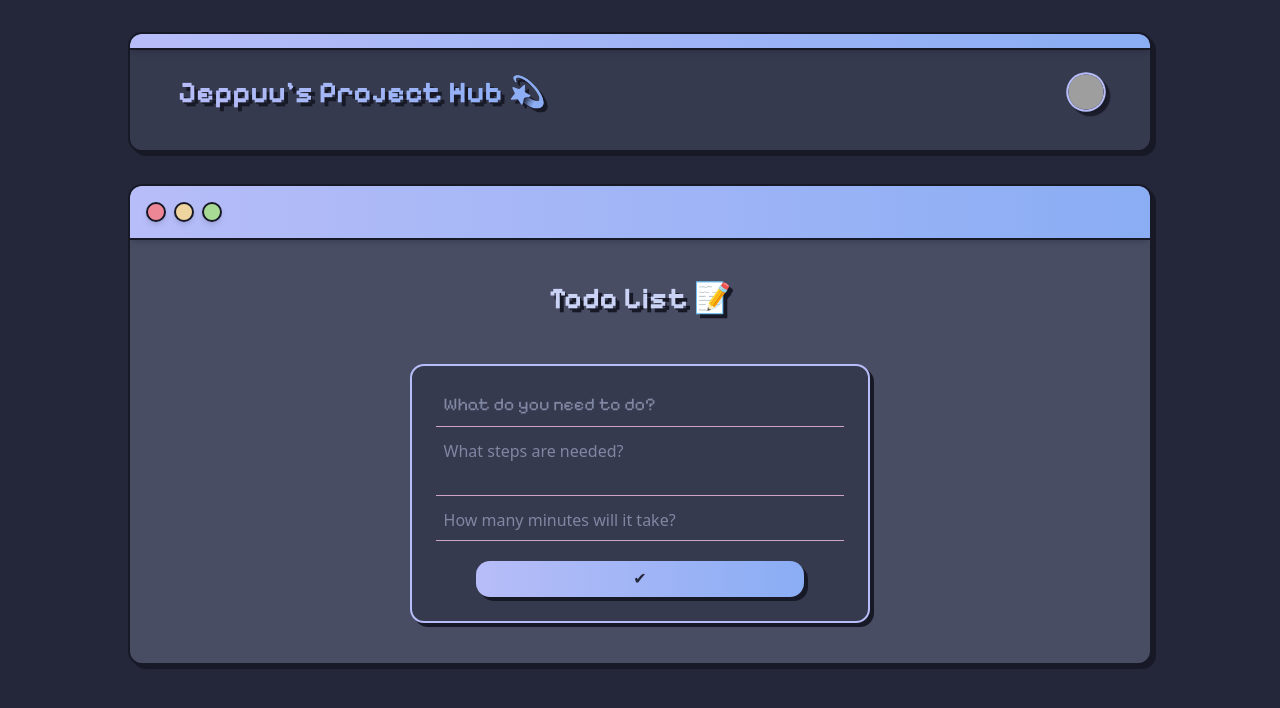
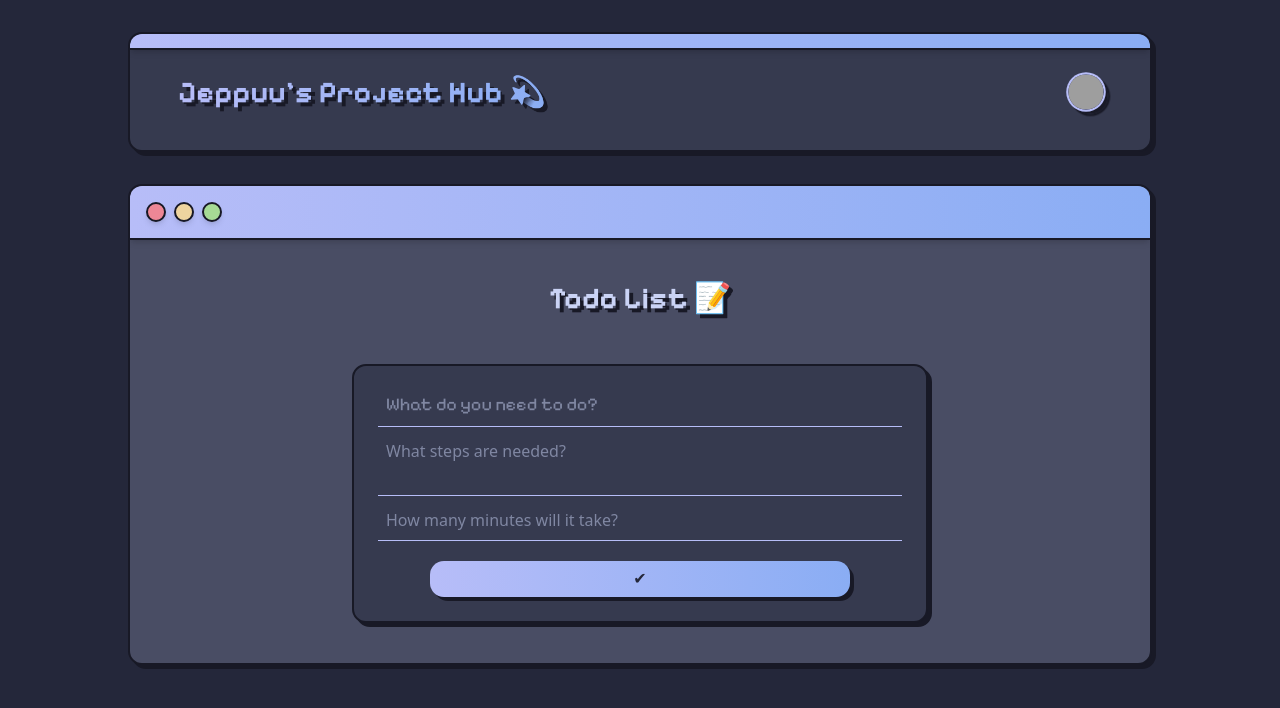
Before and after one commit to Jeppuu/project-hub, a Next.js app: page /projects/todo in a window 1280 px wide. Shown: the top 708 px of the page. Built offline with nearby package versions, Linux system fonts and the light colour scheme; grey boxes are pictures that could not be loaded.

Commit message:
change border color

```diff
--- a/src/components/todo/todoInput.tsx
+++ b/src/components/todo/todoInput.tsx
@@ -27,16 +27,16 @@ const TodoInput = ({ onAdd }: TodoInputProps) => {
   };
 
   return (
-    <div className="w-[80%] max-w-xl mx-auto flex flex-col gap-3 items-center bg-surface-0 border-2 border-lavender rounded-xl p-6 drop-shadow-solid-crust">
+    <div className="w-full max-w-xl mx-auto flex flex-col gap-3 items-center bg-surface-0 border-2 border-crust rounded-xl p-6 drop-shadow-solid-crust">
       <input
-        className="w-full font-pixel text-lg px-2 pb-2 border-0 border-b-1 border-pink/80 bg-transparent text-text transition focus:outline-none"
+        className="w-full font-pixel text-lg px-2 pb-2 border-0 border-b-1 border-lavender bg-transparent text-text transition focus:outline-none"
         value={title}
         onChange={(e) => setTitle(e.target.value)}
         onKeyDown={onEnter}
         placeholder="What do you need to do?"
       />
       <textarea
-        className="w-full px-2 pb-2 border-0 border-b-1 border-pink/80 bg-transparent text-text resize-none transition focus:outline-none"
+        className="w-full px-2 pb-2 border-0 border-b-1 border-lavender bg-transparent text-text resize-none transition focus:outline-none"
         value={body}
         onChange={(e) => setBody(e.target.value)}
         onKeyDown={onEnter}
@@ -48,7 +48,7 @@ const TodoInput = ({ onAdd }: TodoInputProps) => {
         type="text"
         inputMode="numeric"
         pattern="[0-9]*"
-        className="w-full px-2 pb-2 border-0 border-b-1 border-pink/80 bg-transparent text-text focus:outline-none transition"
+        className="w-full px-2 pb-2 border-0 border-b-1 border-lavender bg-transparent text-text focus:outline-none transition"
         value={timeEstimate === 0 ? "" : timeEstimate}
         onChange={(e) => {
           const val = e.target.value.replace(/[^0-9]/g, "");
```
